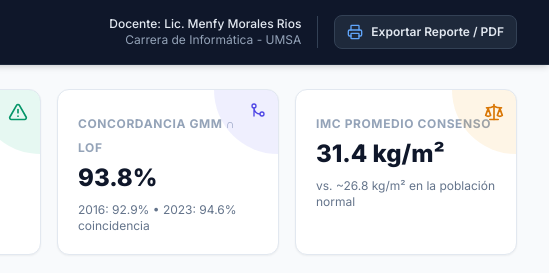
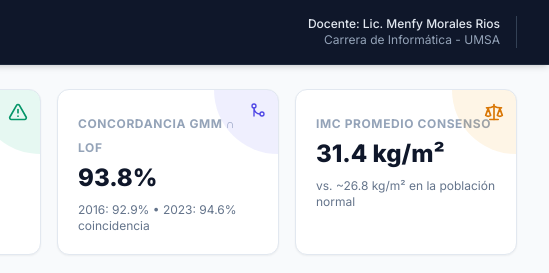
Before and after one commit to RTGGX38Ti/anomalias-edsa-bolivia, a plain HTML site: page index.html in a window 1280 px wide. Shown: the top 273 px of the page, 731-1280 px from the left. Drawn offline with nearby package versions, Linux system fonts and the light colour scheme.

Commit message:
Update index.html

```diff
--- a/index.html
+++ b/index.html
@@ -68,10 +68,6 @@
                     <span class="font-medium text-slate-200">Docente: Lic. Menfy Morales Rios</span>
                     <span class="text-slate-400">Carrera de Informática - UMSA</span>
                 </div>
-                <button onclick="window.print()" class="flex items-center space-x-2 bg-slate-800 hover:bg-slate-700 text-slate-200 text-xs font-semibold px-3 py-2 rounded-lg border border-slate-700 transition">
-                    <i data-lucide="printer" class="w-4 h-4 text-blue-400"></i>
-                    <span class="hidden sm:inline">Exportar Reporte / PDF</span>
-                </button>
                 <button id="mobile-menu-btn" class="md:hidden p-2 rounded-lg hover:bg-slate-800 text-slate-300">
                     <i data-lucide="menu" class="w-6 h-6"></i>
                 </button>
```
